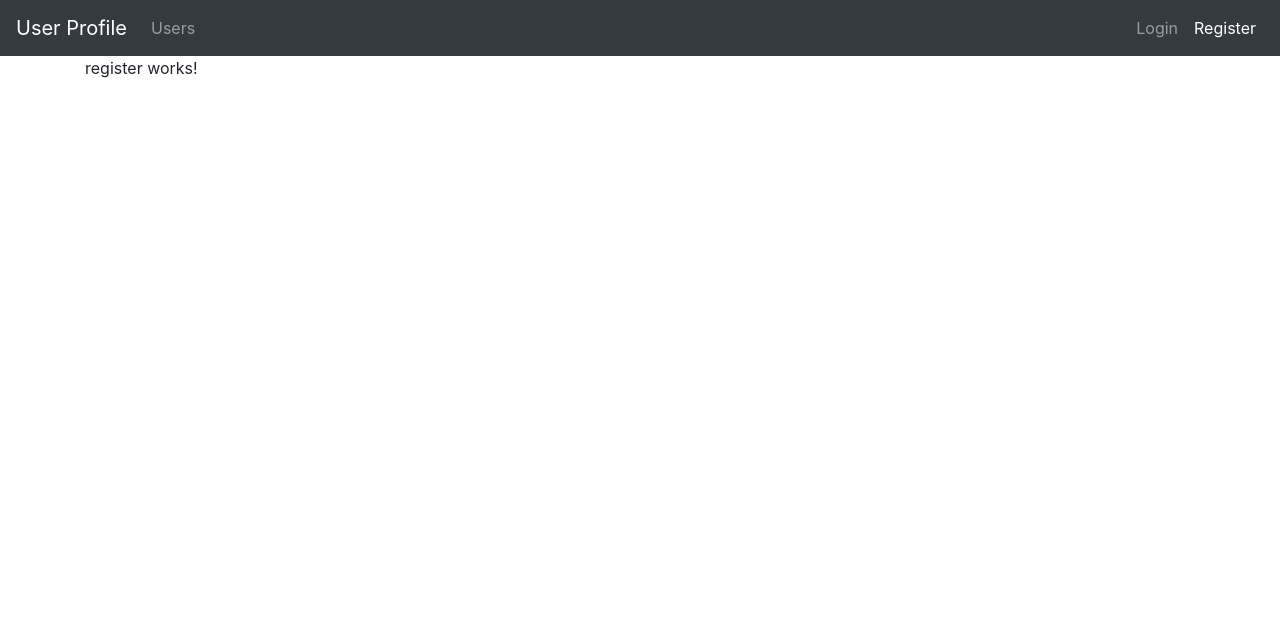
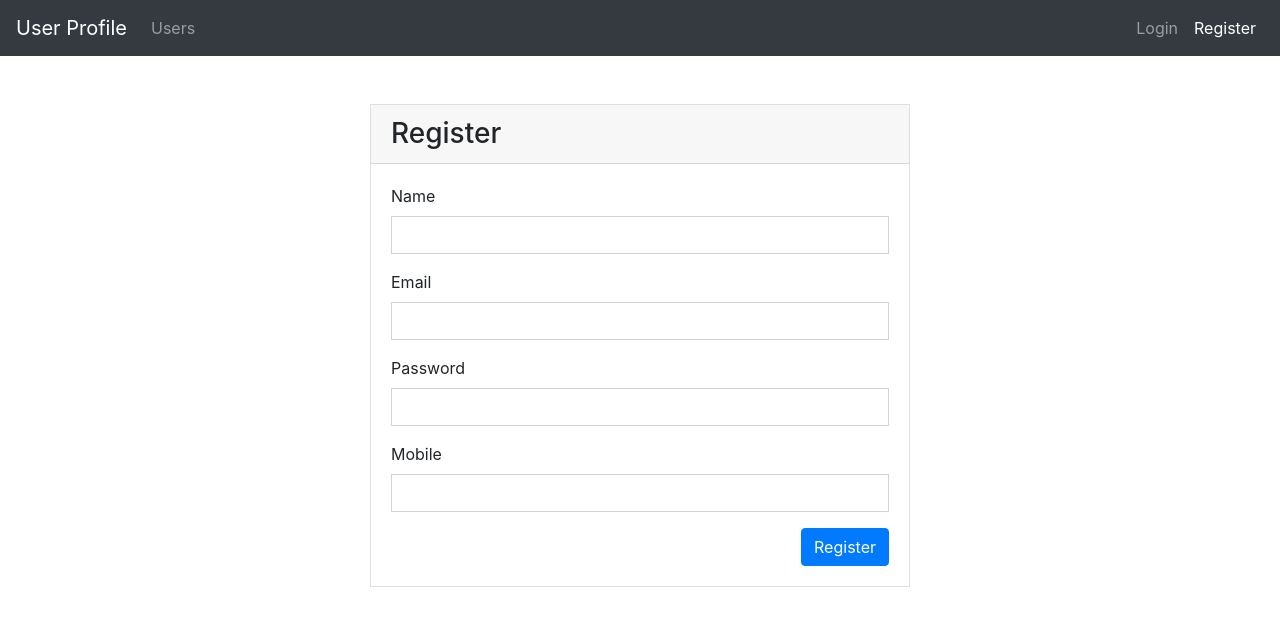
Before and after one commit to ersaumya/CRUD-MEAN-App, an Angular app in the folder ui/: page /register in a window 1280 px wide. Shown: the top 626 px of the page. Built offline with nearby package versions, Linux system fonts and the light colour scheme.

Commit message:
register code added

```diff
--- a/ui/src/app/app.module.ts
+++ b/ui/src/app/app.module.ts
@@ -8,7 +8,7 @@ import { CreateComponent } from './create/create.component';
 import { ListComponent } from './list/list.component';
 import { environment } from 'src/environments/environment';
 import { HttpClientModule } from '@angular/common/http';
-import { FormsModule } from '@angular/forms';
+import { FormsModule, ReactiveFormsModule } from '@angular/forms';
 import { RegisterComponent } from './register/register.component';
 import { LoginComponent } from './login/login.component';
 import { HomeComponent } from './home/home.component';
@@ -19,7 +19,7 @@ const AppConfig: IAppConfig = {
 
 @NgModule({
   declarations: [AppComponent, CreateComponent, ListComponent, RegisterComponent, LoginComponent, HomeComponent],
-  imports: [BrowserModule,FormsModule,HttpClientModule, AppRoutingModule],
+  imports: [BrowserModule,FormsModule,HttpClientModule,ReactiveFormsModule, AppRoutingModule],
   providers: [
     { provide: APP_CONFIG, useValue: AppConfig }
   ],
--- a/ui/src/app/model/user.ts
+++ b/ui/src/app/model/user.ts
@@ -4,4 +4,5 @@ export class User {
     contact:string;
     address:string;
     email:string;
+    password:string;
 }
--- a/ui/src/app/register/register.component.html
+++ b/ui/src/app/register/register.component.html
@@ -1 +1,30 @@
-<p>register works!</p>
+<div class="row pt-5">
+    <div class="col-md-6 mx-auto">
+        <div class="card rounded-0">
+            <div class="card-header">
+                <h3 class="mb-0">Register</h3>
+            </div>
+            <div class="card-body">
+                <form [formGroup]="form" (ngSubmit)="registerUser()" novalidate>
+                    <div class="form-group">
+                        <label for="">Name</label>
+                        <input type="text" formControlName="name"  name="name" class="form-control rounded-0" required>
+                    </div>
+                    <div class="form-group">
+                        <label for="">Email</label>
+                        <input type="text" formControlName="email" name="email" class="form-control rounded-0" required>
+                    </div>
+                    <div class="form-group">
+                        <label for="">Password</label>
+                        <input type="password" formControlName="password"  name="password" class="form-control rounded-0" required>
+                    </div>
+                    <div class="form-group">
+                        <label for="">Mobile </label>
+                        <input type="password" formControlName="contact"  name="contact" class="form-control rounded-0" required>
+                    </div>
+                    <button type="submit"  class="btn btn-primary float-right">Register</button>
+                </form>
+            </div>
+        </div>
+    </div>
+</div>
--- a/ui/src/app/register/register.component.ts
+++ b/ui/src/app/register/register.component.ts
@@ -1,15 +1,32 @@
+import { User } from './../model/user';
+import { AuthService } from './../services/auth.service';
 import { Component, OnInit } from '@angular/core';
+import { FormGroup, FormControl } from '@angular/forms';
 
 @Component({
   selector: 'app-register',
   templateUrl: './register.component.html',
-  styleUrls: ['./register.component.css']
+  styleUrls: ['./register.component.css'],
 })
 export class RegisterComponent implements OnInit {
-
-  constructor() { }
+  userData: {};
+  form: FormGroup;
+  constructor(private auth: AuthService) {}
 
   ngOnInit(): void {
+    this.form=new FormGroup({
+      name:new FormControl(''),
+      email:new FormControl(''),
+      password:new FormControl(''),
+      contact:new FormControl('')
+
+    })
   }
 
+  registerUser() {
+    this.auth.register(this.form.value).subscribe(
+      (res) => console.log(res),
+      (err) => console.log(err)
+    );
+  }
 }
--- /dev/null
+++ b/ui/src/app/services/auth.service.ts
@@ -0,0 +1,22 @@
+import { Injectable, Inject } from '@angular/core';
+import { HttpClient, HttpResponse, HttpHeaders } from '@angular/common/http';
+import { APP_CONFIG, IAppConfig } from '../shared/appconfig';
+import { User } from '../model/user';
+import { Observable } from 'rxjs';
+
+@Injectable({
+  providedIn: 'root',
+})
+export class AuthService {
+  headers = new HttpHeaders({ 'Content-Type': 'application/json' });
+  constructor(
+    private http: HttpClient,
+    @Inject(APP_CONFIG) private apiconfig: IAppConfig
+  ) {}
+
+  register(user){
+    return this.http.post<any>(
+      this.apiconfig.apiEndPoint + '/register',user
+    );
+  }
+}
--- a/ui/src/app/services/user.service.ts
+++ b/ui/src/app/services/user.service.ts
@@ -16,17 +16,17 @@ export class UserService {
   ) {}
 
   getUsers(): Observable<User[]> {
-    return this.http.get<User[]>(this.apiconfig.apiEndPoint + '/user');
+    return this.http.get<User[]>(this.apiconfig.apiEndPoint);
   }
 
   getUser(id: string): Observable<User> {
-    return this.http.get<User>(this.apiconfig.apiEndPoint + '/user/' + id);
+    return this.http.get<User>(this.apiconfig.apiEndPoint +'/' + id);
   }
 
   addUser(user: User): Observable<HttpResponse<any>> {
     return (
       this.http.post<HttpResponse<any>>(
-        this.apiconfig.apiEndPoint + '/user/',
+        this.apiconfig.apiEndPoint + '/',
         JSON.stringify(user),
         { headers: this.headers, observe: 'response' }
       )
@@ -35,7 +35,7 @@ export class UserService {
 
   updateUser(user: User): Observable<HttpResponse<any>> {
     return this.http.put(
-      this.apiconfig.apiEndPoint + '/user/' + user._id,
+      this.apiconfig.apiEndPoint + '/' + user._id,
       JSON.stringify(user),
       { headers: this.headers, observe: 'response' }
     );
@@ -43,7 +43,7 @@ export class UserService {
 
   deleteUser(id: string): Observable<HttpResponse<any>> {
     return this.http.delete<HttpResponse<any>>(
-      this.apiconfig.apiEndPoint + '/user/' + id,
+      this.apiconfig.apiEndPoint + '/' + id,
       { observe: 'response' }
     );
   }
--- a/ui/src/environments/environment.ts
+++ b/ui/src/environments/environment.ts
@@ -4,7 +4,7 @@
 
 export const environment = {
          production: false,
-         apiEndPoint: 'http://localhost:5000/api'
+         apiEndPoint: 'http://localhost:5000/api/user'
        };
 
 /*
```
